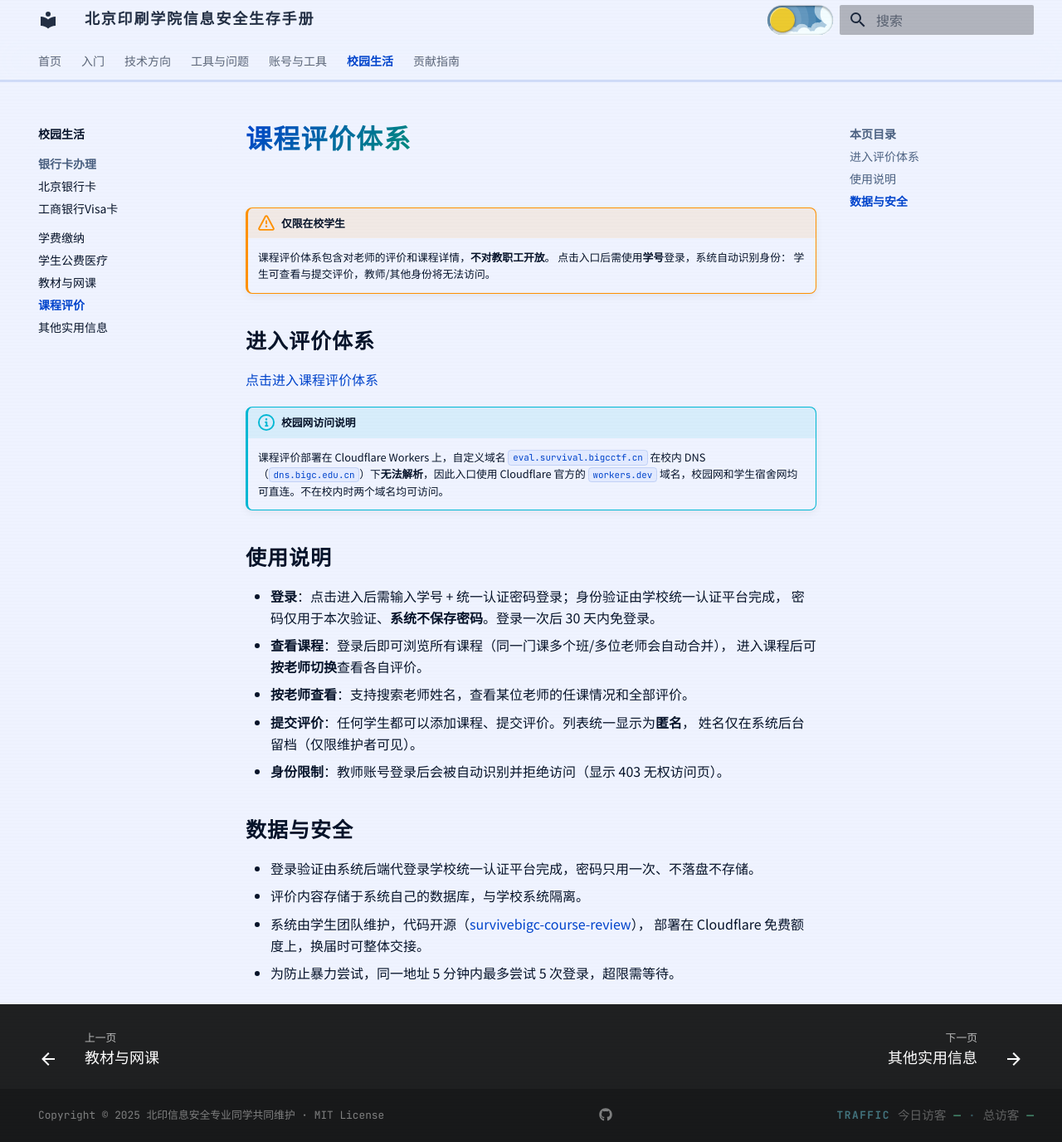
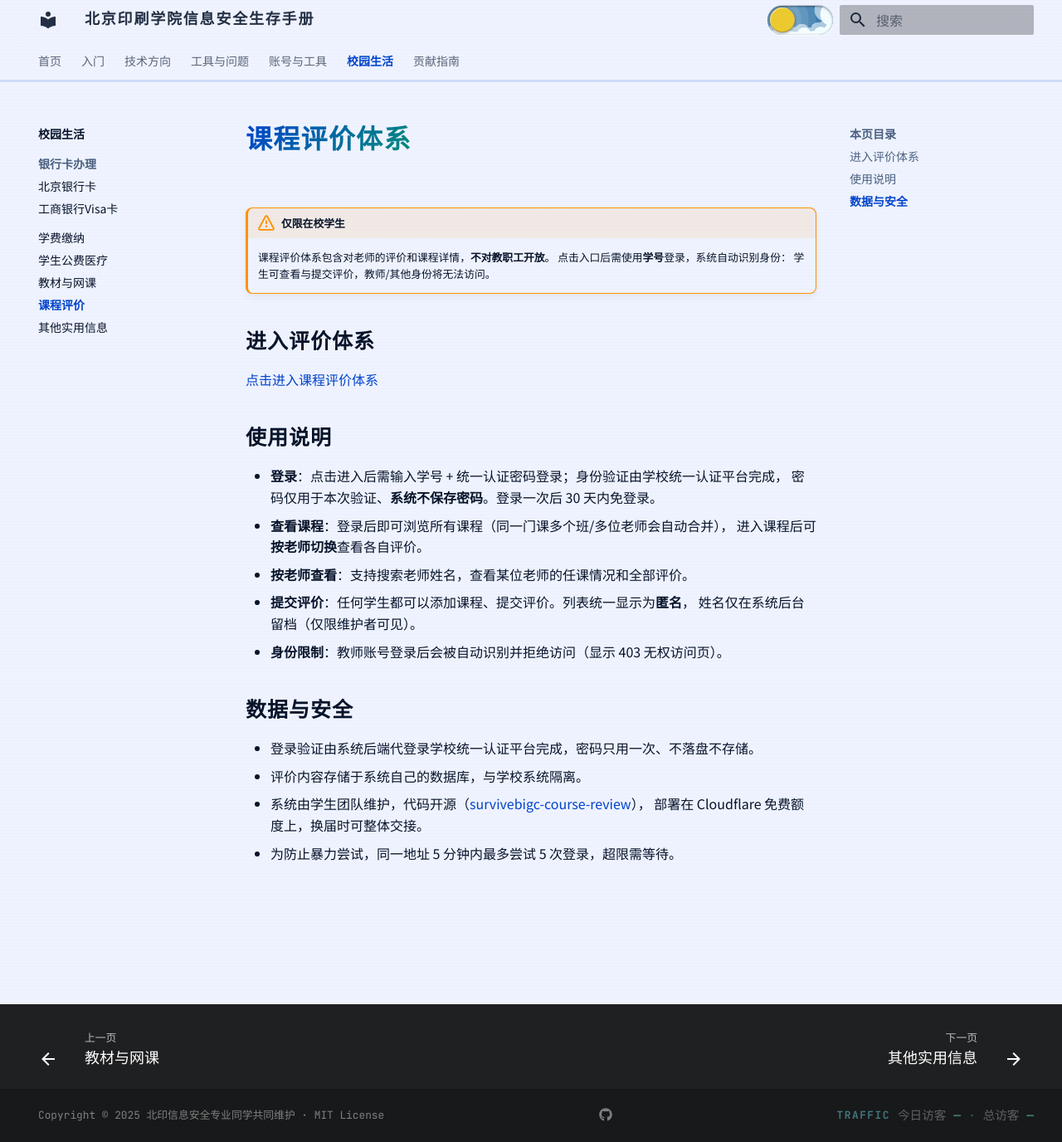
Before and after one commit to starnotes-xj/SurviveBIGCManual, an MkDocs documentation site: the page built from docs/05-校园生活/课程评价.md, in a window 1280 px wide and 1376 px high. Shown: the whole window at 83% size. Built offline with MkDocs 1.6.1 and Material for MkDocs 9.7.7, drawn with Linux system fonts in a browser that asks for light colours.

Commit message:
fix: 恢复自定义域名入口(DNS 缓存已刷新,workers.dev IP 被学校防火墙拦截)

```diff
--- a/docs/05-校园生活/课程评价.md
+++ b/docs/05-校园生活/课程评价.md
@@ -7,12 +7,7 @@
 
 ## 进入评价体系
 
-[点击进入课程评价体系](https://survivebigc-course-review.xj0220.workers.dev){:target="_blank"}
-
-!!! info "校园网访问说明"
-    课程评价部署在 Cloudflare Workers 上，自定义域名 `eval.survival.bigcctf.cn`
-    在校内 DNS（`dns.bigc.edu.cn`）下**无法解析**，因此入口使用 Cloudflare 官方的
-    `workers.dev` 域名，校园网和学生宿舍网均可直连。不在校内时两个域名均可访问。
+[点击进入课程评价体系](https://eval.survival.bigcctf.cn){:target="_blank"}
 
 ## 使用说明
 
```
